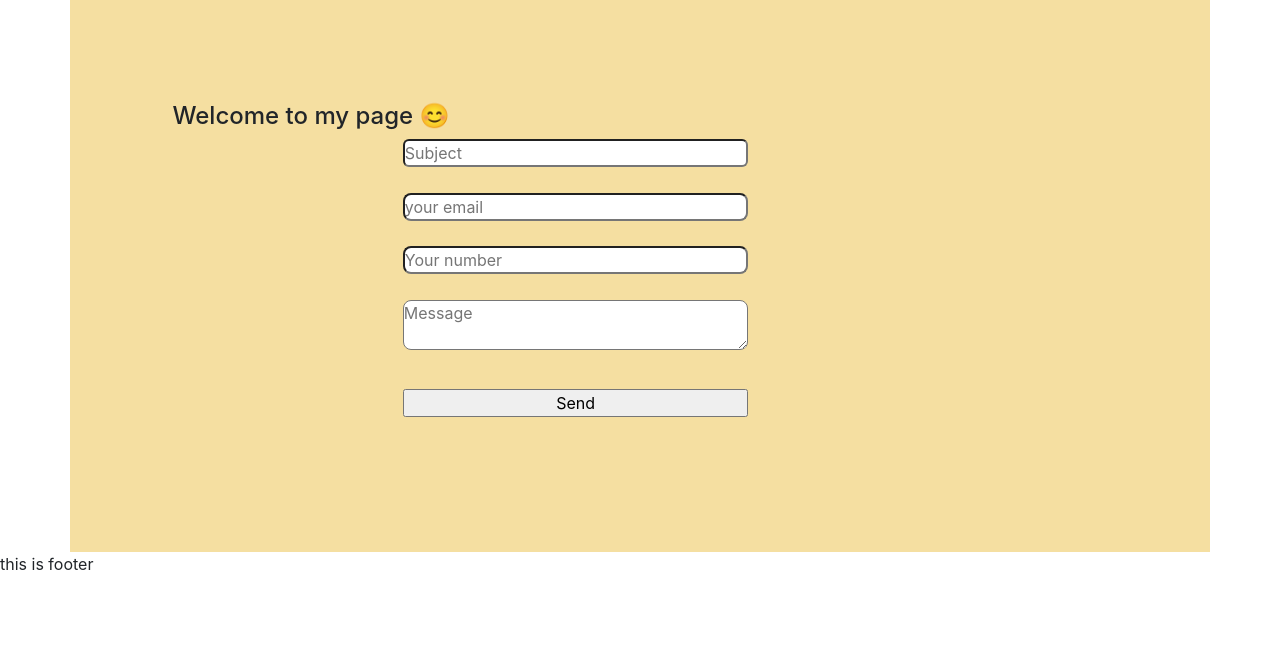
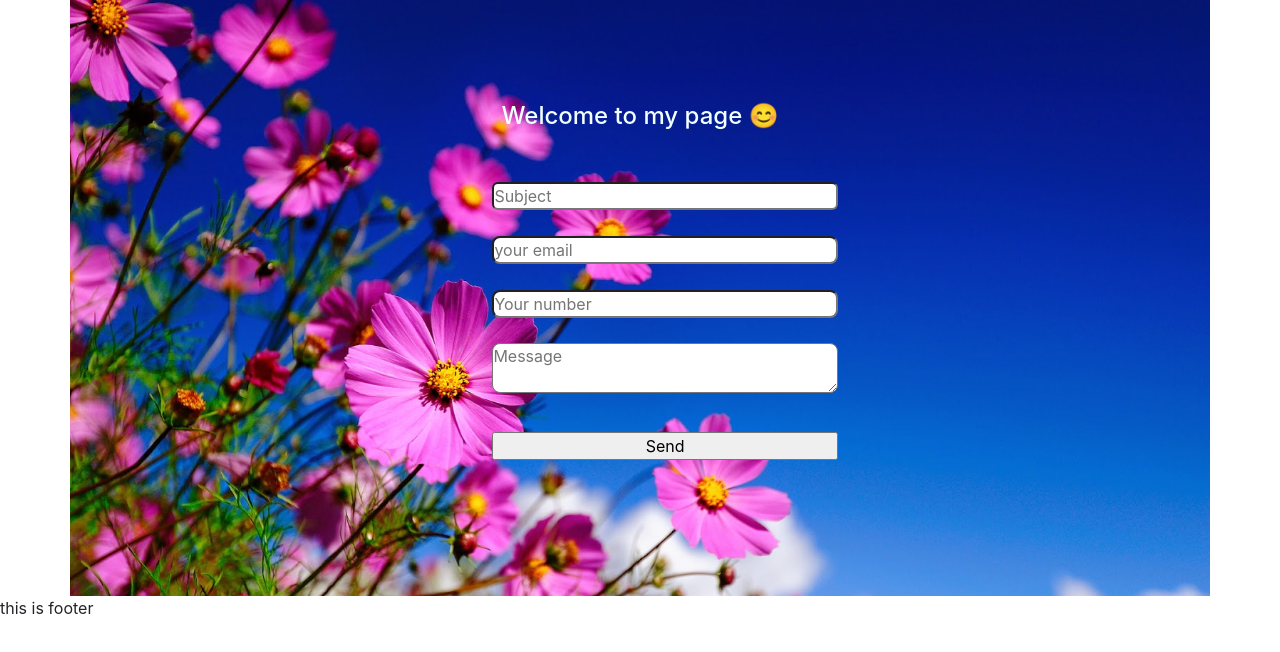
Before and after one commit to Ssuryavansham/Mywebsite, a plain HTML site: page cont.html in a window 1280 px wide. Drawn offline with nearby package versions, Linux system fonts and the light colour scheme.

Commit message:
code is chnaged on style 4/18

```diff
--- a/cont.html
+++ b/cont.html
@@ -20,7 +20,8 @@
         margin: 0;
     }
     .container {
-        background-color: rgb(245, 223, 161);
+        background-image: url('image/bg2.jpg');
+        background-size: cover;
         padding: 8vw;
         align-items: center;
         height:auto;
@@ -30,22 +31,31 @@
 
     #submit_form {
         margin: 33px;
-        margin-left: 18vw;
+        margin-left: 25vw;
         width: 27vw;
     }
 
     #tx1 {
-        margin-left: 18vw;
+        margin-left: 25vw;
         border-radius: 6px;
         width: 27vw;
 
     }
 
     #tx2 {
-        margin-left: 18vw;
+        margin-left: 25vw;
         margin-top: 2vw;
         width: 27vw;
         border-radius: 8px;
+    }
+    h4{
+        text-align: center;
+        margin-bottom: 4vw;
+        color: azure;
+    }
+    .wa{
+        width: 5x;
+        height: 10px;
     }
 
     @media (min-width: 200px) and (max-width:480px){
@@ -101,6 +111,9 @@
 
 
     </form>
+
+
+
 
 
 
```
Also changed, not shown: image/bg2.jpg (added), 1 other file.
